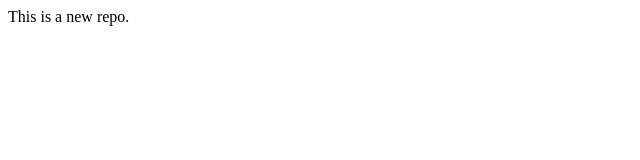
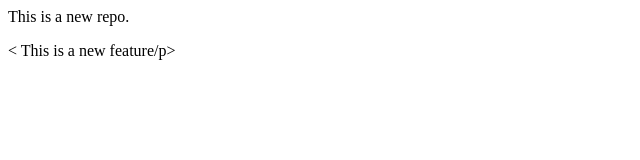
Before and after one commit to Gagandeep-Github/Local-Repo, a plain HTML site: page index.html in a window 1280 px wide. Shown: the whole page, without its empty margins (0-640 px from the left). Drawn offline with Linux system fonts and the light colour scheme.

Commit message:
Add new feature

```diff
--- a/index.html
+++ b/index.html
@@ -1 +1,2 @@
 <p> This is a new repo. </p>
+<p>< This is a new feature/p>
```
